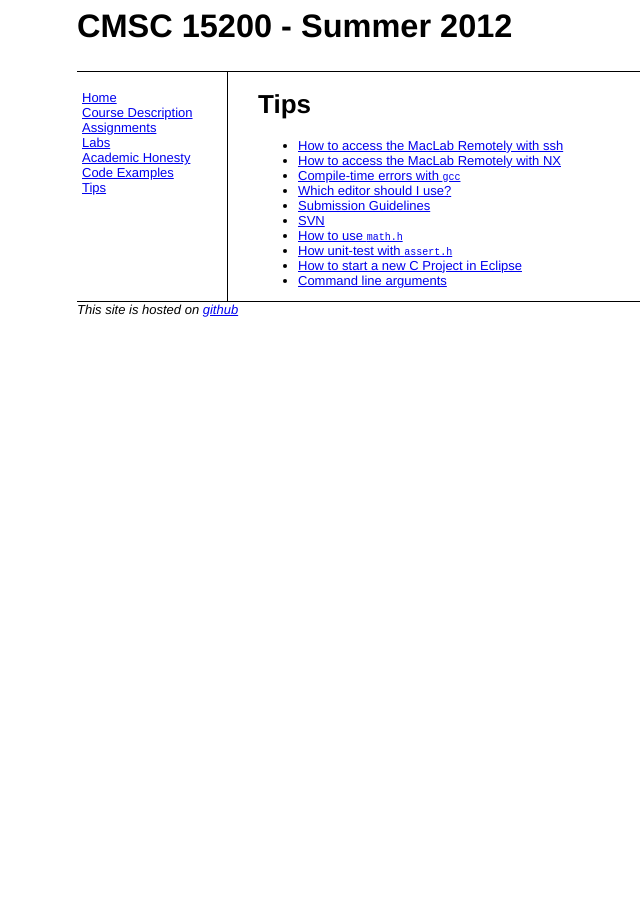
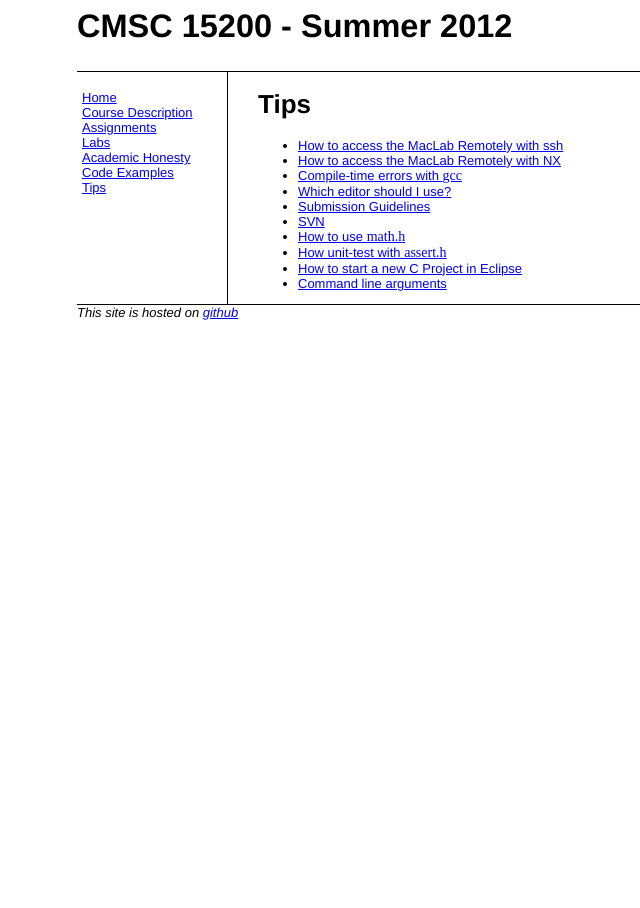
Before and after one commit to mrocklin/cmsc15200, a Jekyll site: the page built from tips/index.md, in a window 1280 px wide. Shown: the whole page, without its empty margins (83-723 px from the left). Built offline with Jekyll 4.4.1, drawn with Linux system fonts in a browser that asks for light colours; Markdown is read by kramdown in place of the engine named in the settings.

Commit message:
Increase code fontsize

```diff
--- a/css/style.css
+++ b/css/style.css
@@ -3,6 +3,11 @@
     height : 100%;
     font-family: helvetica, sans-serif;
     font-size: small;
+}
+
+code{
+    font-size : 14;
+    font-family : Console;
 }
 
 #wrapper {
```
